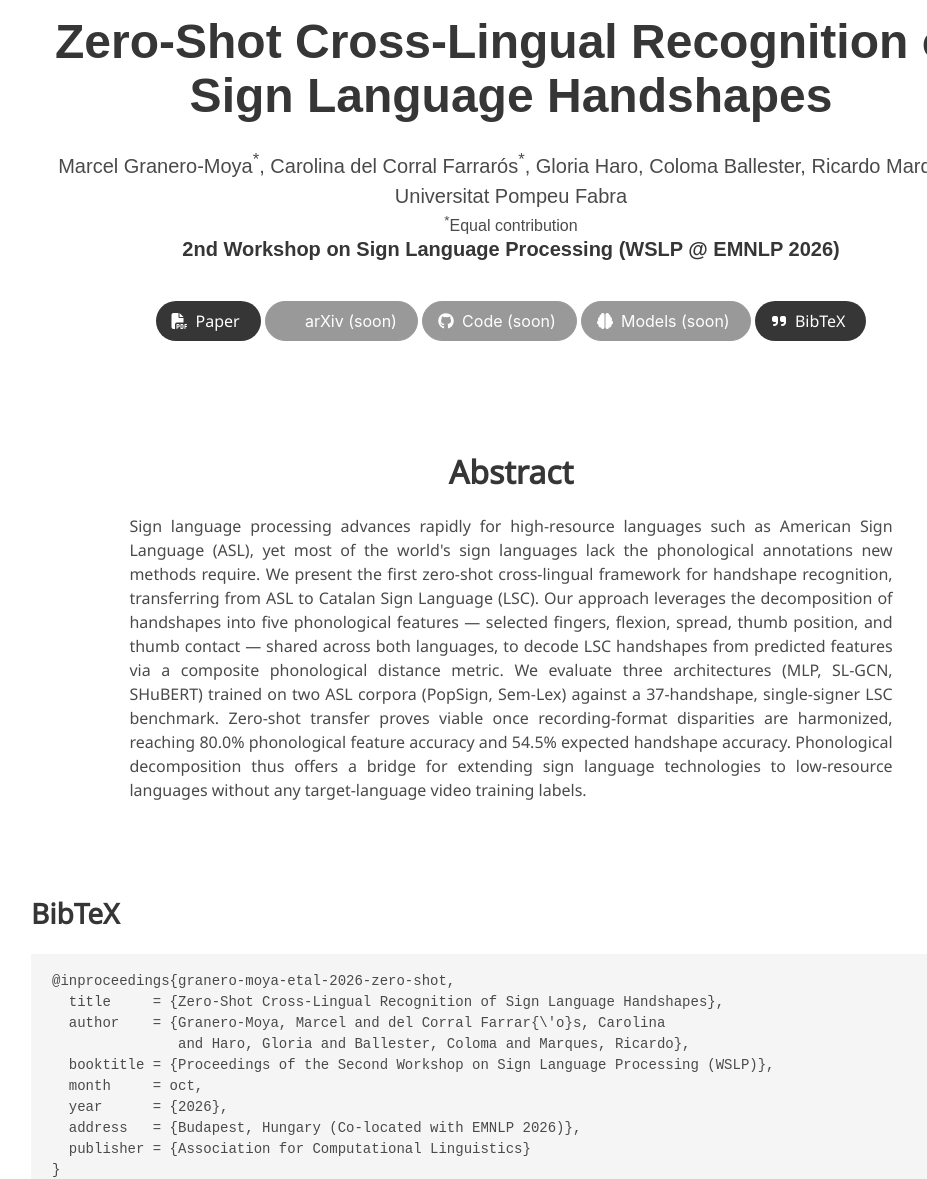
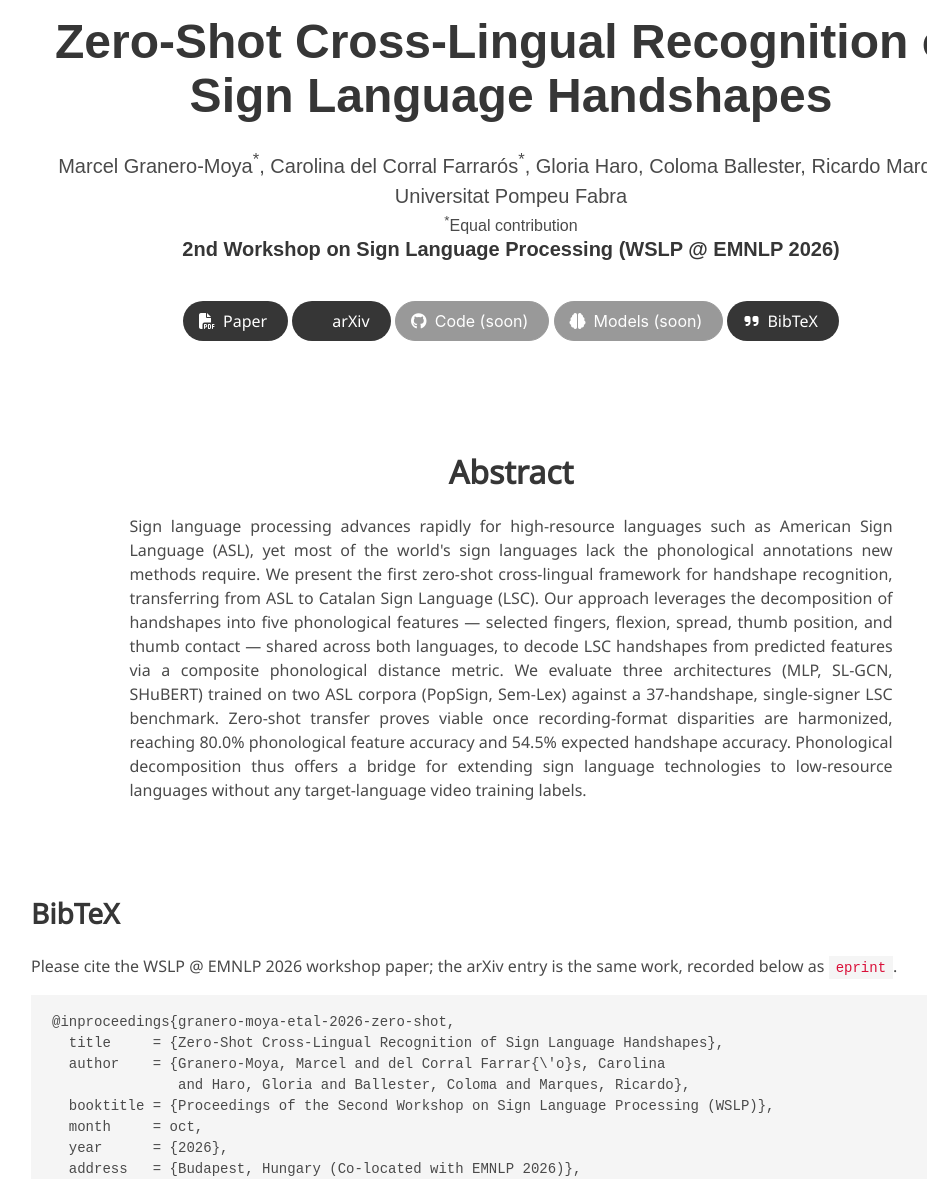
Before and after one commit to MarcelGranero/cross-lingual-handshapes, a plain HTML site: page index.html in a window 1280 px wide. Shown: the part 33-1212 px from the top of the page, without its empty margins (129-1056 px from the left). Drawn offline with nearby package versions, Linux system fonts and the light colour scheme; some icons are missing; a web font is replaced by a local one.

Commit message:
arXiv pill live: link arXiv:2609.18772 (cite the WSLP version)

```diff
--- a/index.html
+++ b/index.html
@@ -93,15 +93,15 @@
                   <span>Paper</span>
                 </a>
               </span>
-              <!-- arXiv Link. -->
+              <!-- arXiv Link (live 2026-09-16; abs page, version-agnostic). -->
               <span class="link-block">
-                <button class="external-link button is-normal is-rounded is-dark" disabled
-                        title="Available upon publication">
+                <a href="https://arxiv.org/abs/2609.18772"
+                   class="external-link button is-normal is-rounded is-dark">
                   <span class="icon">
                       <i class="ai ai-arxiv"></i>
                   </span>
-                  <span>arXiv (soon)</span>
-                </button>
+                  <span>arXiv</span>
+                </a>
               </span>
               <!-- Code Link. -->
               <span class="link-block">
@@ -178,6 +178,8 @@
 <section class="section" id="BibTeX">
   <div class="container is-max-desktop content">
     <h2 class="title">BibTeX</h2>
+    <p>Please cite the WSLP @ EMNLP 2026 workshop paper; the arXiv entry is
+       the same work, recorded below as <code>eprint</code>.</p>
     <pre><code>@inproceedings{granero-moya-etal-2026-zero-shot,
   title     = {Zero-Shot Cross-Lingual Recognition of Sign Language Handshapes},
   author    = {Granero-Moya, Marcel and del Corral Farrar{\'o}s, Carolina
@@ -186,7 +188,10 @@
   month     = oct,
   year      = {2026},
   address   = {Budapest, Hungary (Co-located with EMNLP 2026)},
-  publisher = {Association for Computational Linguistics}
+  publisher = {Association for Computational Linguistics},
+  eprint    = {2609.18772},
+  archivePrefix = {arXiv},
+  primaryClass  = {cs.CL}
 }
 </code></pre>
   </div>
```
